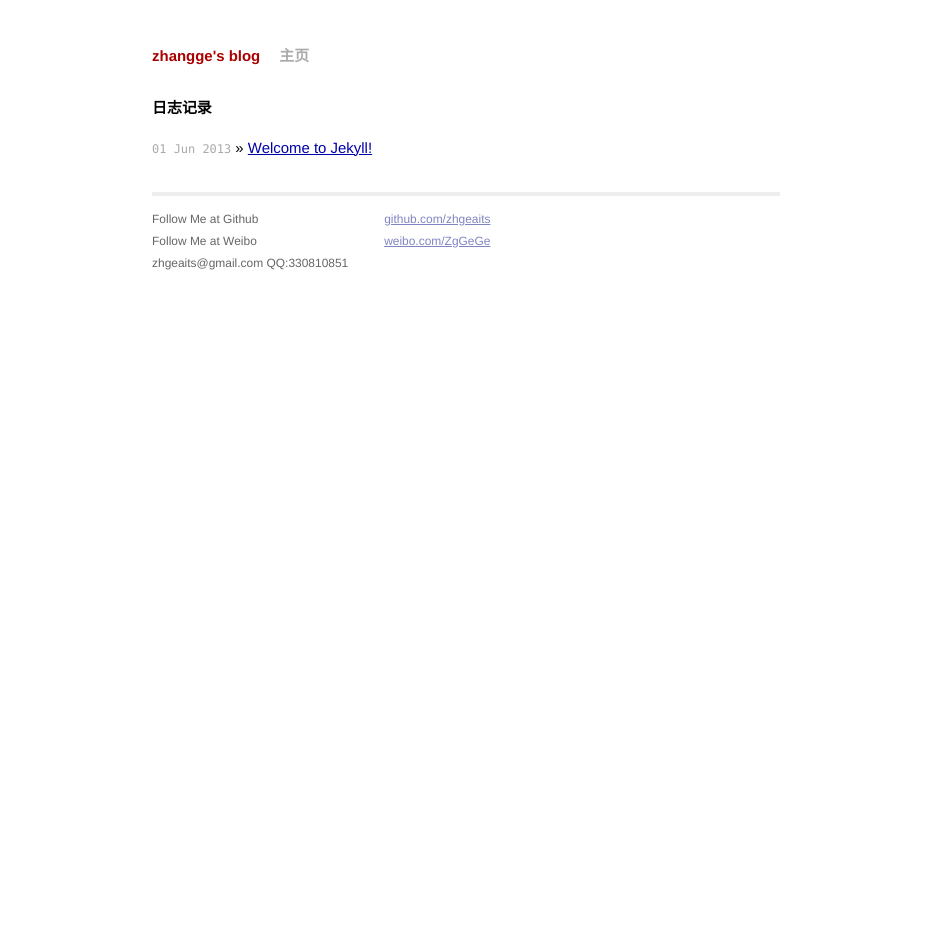
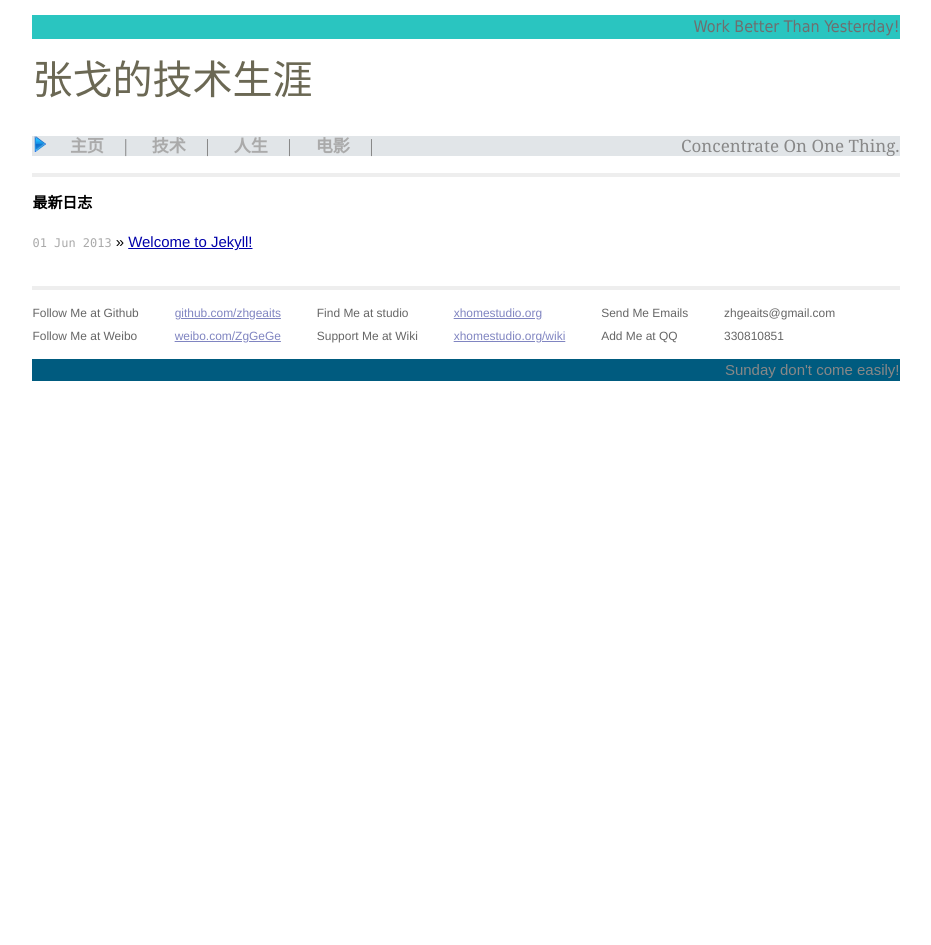
Before and after one commit to zhgeaits/zhgeaits.github.io, a Jekyll site: the page built from index.html, in a window 1280 px wide. Shown: the whole page, without its empty margins (174-1105 px from the left). Built offline with Jekyll 4.4.1, drawn with Linux system fonts in a browser that asks for light colours; after the commit the page ends 915 px from its top, so only the background shows below that.

Commit message:
调整blog的样式

```diff
--- a/CNAME
+++ /dev/null
@@ -1 +0,0 @@
-www.zhangge.com.cn
--- a/_config.yml
+++ b/_config.yml
@@ -1,2 +1,2 @@
-name: zhangge's blog
+name: 张戈的技术生涯
 pygments: true
--- a/_layouts/default.html
+++ b/_layouts/default.html
@@ -18,8 +18,17 @@
         <div class="container">
           <div class="site">
             <div class="header">
-              <h1 class="title"><a href="/">{{ site.name }}</a></h1>
-	      <a class="extra" href="/">主页</a>
+		<p id="motohead">Work Better Than Yesterday!</p>
+		<h1 class="title" ><a id="blogtitle" href="/">{{ site.name }}</a></h1>
+		<br/>
+	      <p id="catalog">
+	      <img  src="/image/next.png" id="catalogo">
+	      <a class="extra" href="/">主页</a>|
+	      <a class="extra" href="/">技术</a>|
+	      <a class="extra" href="/">人生</a>|
+	      <a class="extra" href="/">电影</a>|
+	       <span id="motocata">Concentrate On One Thing.</span>
+	      </p>
             </div>
 
                 {{ content }}
@@ -28,17 +37,41 @@
               <div class="contact">
                 <p>
                   Follow Me at Github<br />
-                  Follow Me at Weibo<br />
-                  zhgeaits@gmail.com QQ:330810851
+                  Follow Me at Weibo
                 </p>
               </div>
               <div class="contact">
                 <p>
                   <a href="https://github.com/zhgeaits/" target="_Blank">github.com/zhgeaits</a><br />
-                  <a href="http://weibo.com/u/2531921880" target="_Blank">weibo.com/ZgGeGe</a><br />
+                  <a href="http://weibo.com/u/2531921880" target="_Blank">weibo.com/ZgGeGe</a>
                 </p>
               </div>
+	      <div class="contact">
+		<p>
+		  Find Me at studio<br />
+		  Support Me at Wiki
+		</p>
+	      </div>
+	      <div class="contact">
+		<p>
+                  <a href="http://www.xhomestudio.org" target="_Blank">xhomestudio.org</a><br />
+		  <a href="http://www.xhomestudio.org/wiki" target="_Blank">xhomestudio.org/wiki</a>
+		</p>
+	      </div>
+	      <div class="contact">
+		  <p>
+		  	Send Me Emails<br/>
+			Add Me at QQ
+		  </p>
+	      </div>
+	      <div class="contact">
+		  <p>
+			zhgeaits@gmail.com<br/>
+			330810851
+		  </p>
+	      </div>
             </div>
+	      <p id = "motofooter">Sunday don't come easily! </p>
           </div>
         </div> <!-- /container -->
 
--- a/css/main.css
+++ b/css/main.css
@@ -22,7 +22,9 @@ body {
 h1, h2, h3, h4, h5, h6 {
   font-size: 100%; }
 
-h1 { margin-bottom: 1em; }
+h1 {
+  margin-bottom: 1em;
+}
 p { margin: 1em 0; }
 
 a         { color: #00a; }
@@ -54,6 +56,57 @@ ul.posts span {
   font-size: 80%;
 }
 
+#home {
+  margin-top: 1em;
+  border-top: 4px solid #eee;
+}
+
+#newlog {
+  margin: 1em 0;
+}
+
+#catalogo {
+    width: 16px;
+    height: 16px;
+}
+
+#blogtitle {
+  margin:0px;
+  padding:0px;
+  color:#6B6854;
+  font:40px/50px "Trebuchet MS", Arial, Helvetica, sans-serif;
+}
+
+#motofooter {
+   	text-align: right;
+      	background-color:#005b7f;
+        padding:0;
+	font-family:arial, sans-serif;
+	font-size:15px;
+        margin:0px auto auto auto;
+        color:#888;
+}
+#motocata {
+	float:right;
+}
+#catalog {
+    background: #e1e5e8;
+    font-family: "Georgia", Tahoma, Sans-Serif;
+    font-size: 17px;
+    line-height: 20px;
+    color: #888;
+}
+
+#motohead {
+    margin: 0;
+    padding: 0;
+    line-height: 1.5em;
+    font-family: Tahoma, Geneva, sans-serif;
+    font-size: 16px;
+    color: #6f6f6f;
+    background: #2ac5c0 repeat-x;
+    text-align: right;
+}
 /*****************************************************************************/
 /*
 /* Site
@@ -63,8 +116,11 @@ ul.posts span {
 .site {
   font-size: 115%;
   text-align: justify;
-  width: 42em;
-  margin: 3em auto 2em;
+  width: 58em;
+  margin-left: auto;
+  margin-right: auto;
+  margin-top: 1em;
+  margin-bottom: auto;
   line-height: 1.5em;
 }
 
@@ -75,7 +131,8 @@ ul.posts span {
 
 .site .header h1.title {
   display: inline-block;
-  margin-bottom: 2em;
+  margin-bottom: 1em;
+  margin-top: 1em;
 }
 
 .site .header h1.title a {
@@ -89,6 +146,7 @@ ul.posts span {
 .site .header a.extra {
   color: #aaa;
   margin-left: 1em;
+  margin-right: 1em;
 }
 
 .site .header a.extra:hover {
--- a/index.html
+++ b/index.html
@@ -1,10 +1,10 @@
 ---
 layout: default
-title: Your New Jekyll Site
+title: 张戈的技术生涯
 ---
 
 <div id="home">
-  <h1>日志记录</h1>
+  <h1 id="newlog">最新日志</h1>
   <ul class="posts">
     {% for post in site.posts %}
       <li><span>{{ post.date | date_to_string }}</span> &raquo; <a href="{{ post.url }}">{{ post.title }}</a></li>
```
Also changed, not shown: image/next.png (added).
